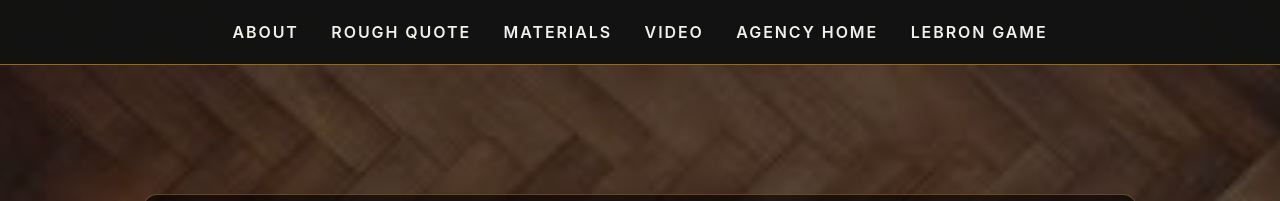
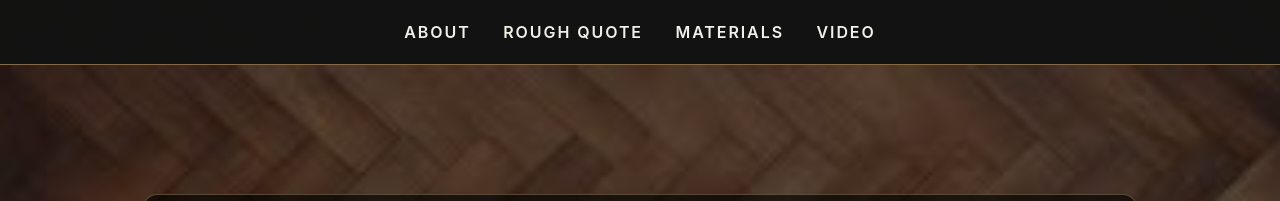
Before and after one commit to carterdroundy1-hub/Floor-Protection-Pros, a plain HTML site: page index.html in a window 1280 px wide. Shown: the top 201 px of the page. Drawn offline with Linux system fonts and the light colour scheme.

Commit message:
Add files via upload

```diff
--- a/index.html
+++ b/index.html
@@ -12,8 +12,6 @@
         <a href="#quote">Rough Quote</a>
         <a href="#materials">Materials</a>
         <a href="#video">Video</a>
-        <a href="index.html">Agency Home</a>
-        <a href="Lebrongame.html">LeBron Game</a>
     </div>
 
     <div class="hero">
```
